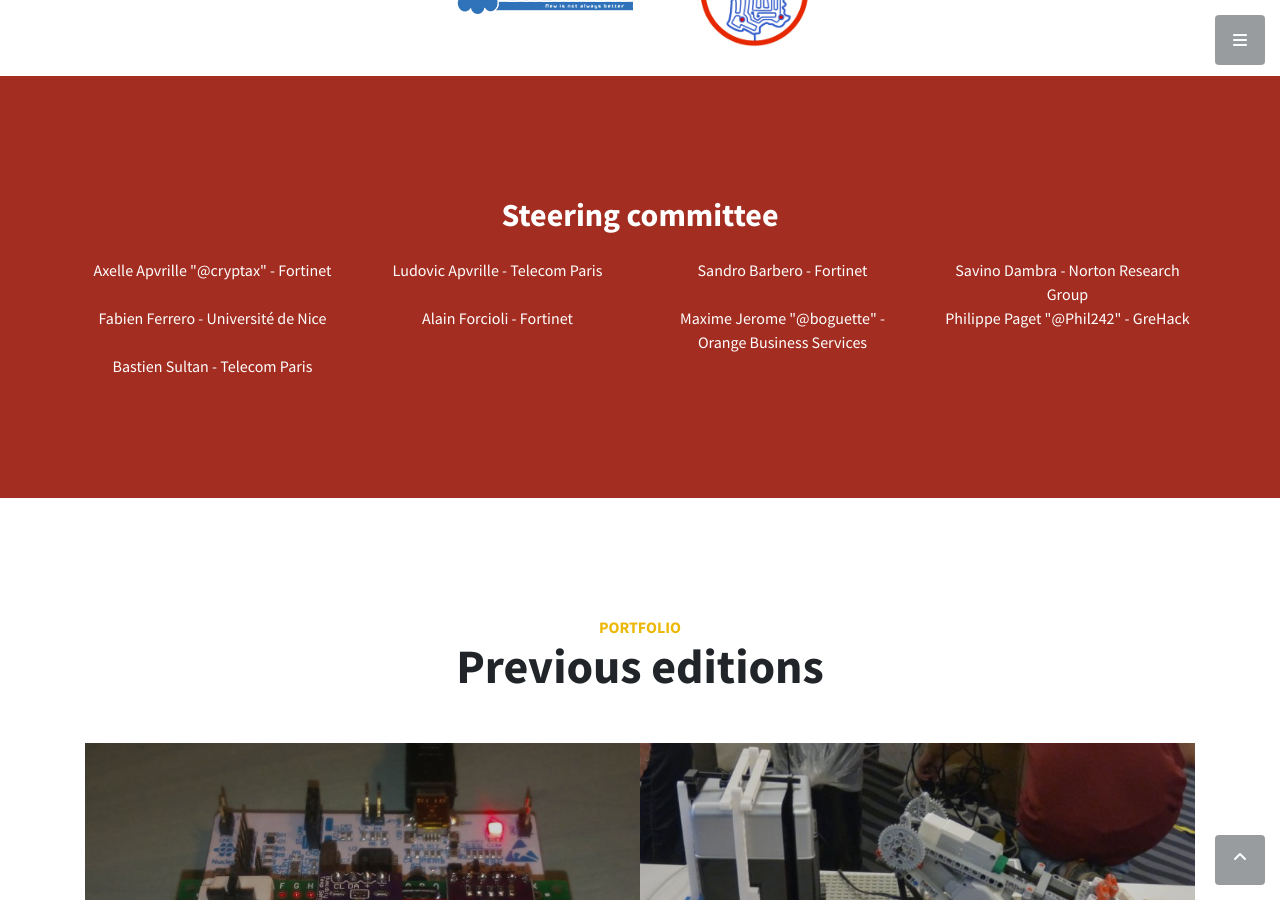
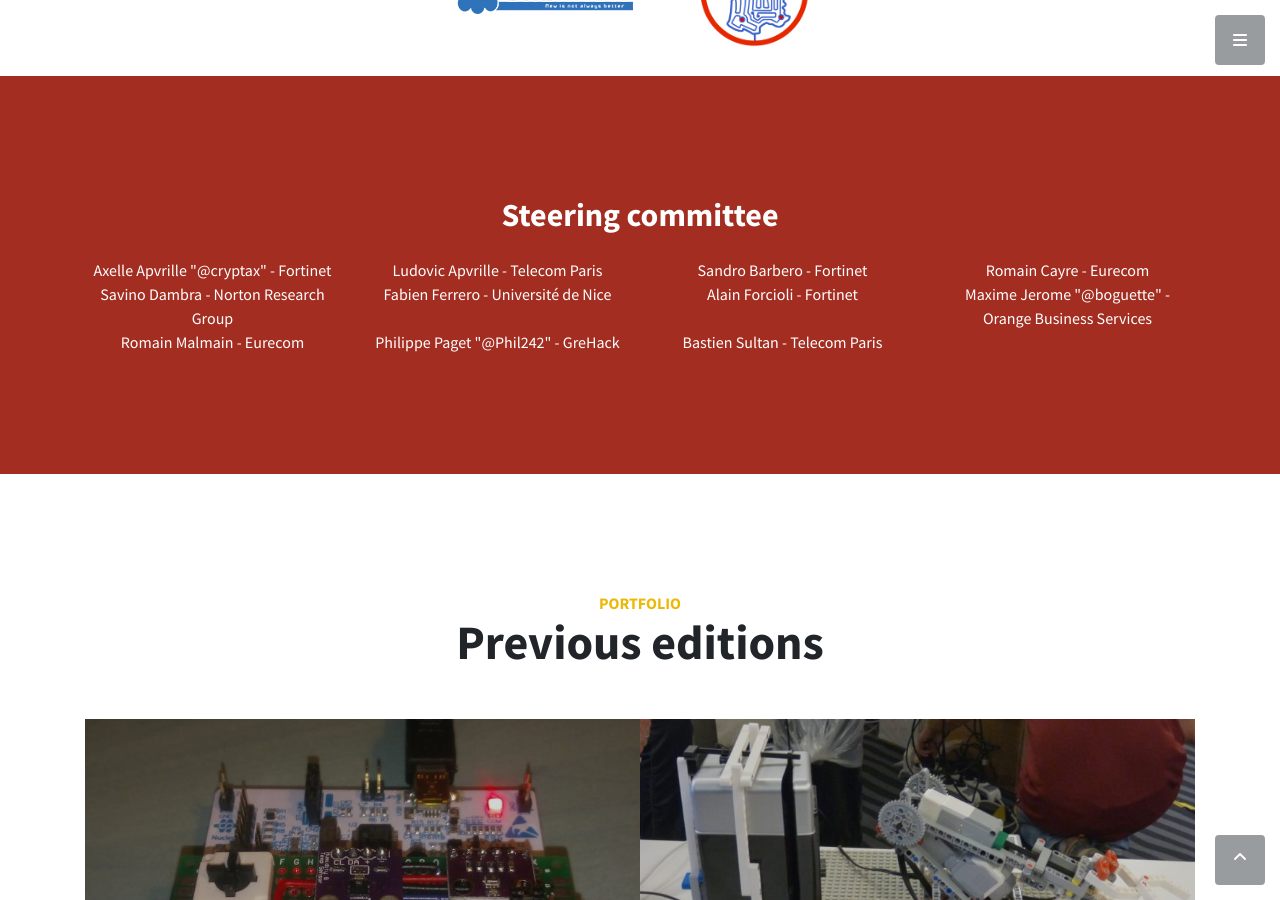
Before and after one commit to ph0wn/ph0wn.github.io, a Jekyll site: the page built from index.html, in a window 1280 px wide and 900 px high, scrolled down 7038 px. Built offline with Jekyll 4.4.1, drawn with Linux system fonts in a browser that asks for light colours.

Commit message:
adding Romain x 2 !!

```diff
--- a/index.html
+++ b/index.html
@@ -300,6 +300,9 @@ board, ROM hacking will be practiced both on arcade ROMs emulated with MAME,
 	      Sandro Barbero - Fortinet
 	  </div>
 	  <div class="col-lg-3 col-md-8 mb-5 mb-md-0">
+	      Romain Cayre - Eurecom
+	  </div>
+	  <div class="col-lg-3 col-md-8 mb-5 mb-md-0">
 	      Savino Dambra - Norton Research Group
 	  </div>
 
@@ -311,6 +314,9 @@ board, ROM hacking will be practiced both on arcade ROMs emulated with MAME,
 	  </div>
 	  <div class="col-lg-3 col-md-8 mb-5 mb-md-0">
 	      Maxime Jerome "@boguette" - Orange Business Services
+	  </div>
+	  <div class="col-lg-3 col-md-8 mb-5 mb-md-0">
+	      Romain Malmain - Eurecom
 	  </div>
 	  <div class="col-lg-3 col-md-8 mb-5 mb-md-0">
 	      Philippe Paget "@Phil242" - GreHack
```
